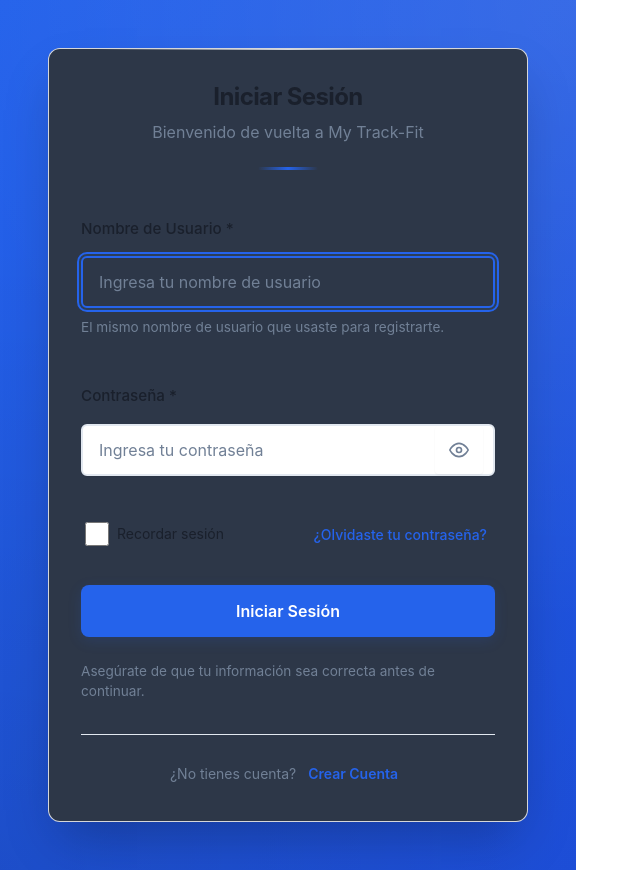
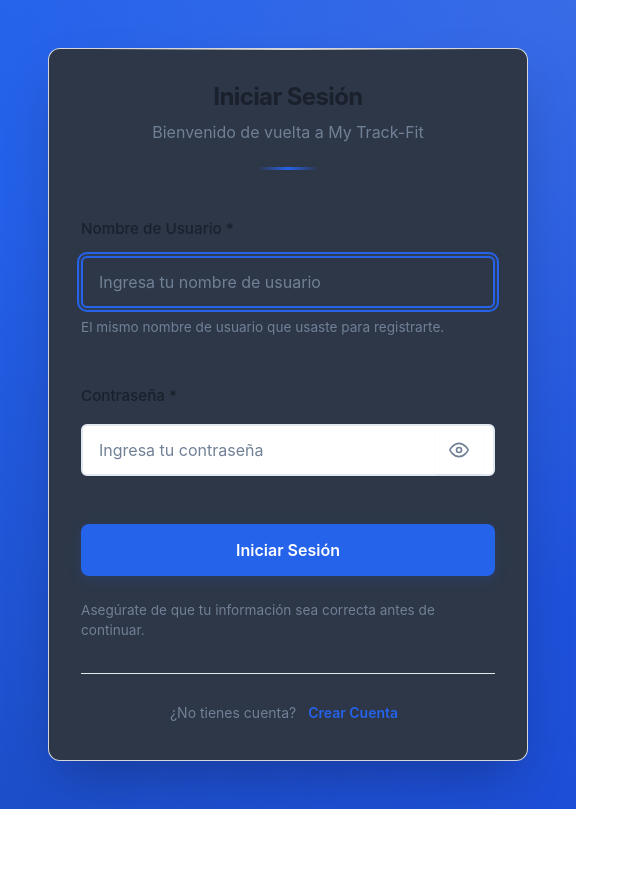
Before and after one commit to santivalverde4/My-Track-Fit-V.2, a React (Vite) app in the folder app/client/: page /login in a window 1280 px wide. Shown: the whole page, without its empty margins (0-640 px from the left). After the commit the page ends 809 px from the top, so only its background shows below. Built offline with nearby package versions, Linux system fonts and the light colour scheme; no server answers.

Commit message:
Remove 'Remember Me' option from login form
Eliminated the 'Remember Me' checkbox and related logic from the Login component. Improved error handling in both Login and SignUp components to display more specific backend error messages.

```diff
--- a/app/client/src/components/auth/Login.jsx
+++ b/app/client/src/components/auth/Login.jsx
@@ -13,15 +13,11 @@
   const [errors, setErrors] = useState({});
   const [isLoading, setIsLoading] = useState(false);
   const [showPassword, setShowPassword] = useState(false);
-  const [rememberMe, setRememberMe] = useState(false);
 
   // Manejo de cambios en inputs
   const handleChange = (e) => {
-    const { name, value, type, checked } = e.target;
+    const { name, value } = e.target;
 
-    if (type === 'checkbox') {
-      setRememberMe(checked);
-    } else {
     setFormData(prev => ({
       ...prev,
       [name]: value
@@ -33,7 +29,6 @@
         ...prev,
         [name]: ''
       }));
-      }
     }
   };
 
@@ -78,8 +73,7 @@
       // Preparar datos para el backend
       const loginData = {
         username: formData.username.trim(),
-        password: formData.password,
-        rememberMe: rememberMe
+        password: formData.password
       };
 
       // Llamar al servicio de login
@@ -97,11 +91,14 @@
     } catch (error) {
       console.error('Error en el login:', error);
 
-      // Manejar diferentes tipos de errores
+      // Manejar diferentes tipos de errores con mensajes específicos
       if (error.code === 'NETWORK_ERROR') {
         setErrors({
           submit: 'Error de conexión. Verifica que el servidor esté funcionando.'
         });
+      } else if (error.error) {
+        // Error específico del backend
+        setErrors({ submit: error.error });
       } else if (error.status === 401) {
         setErrors({
           submit: 'Usuario o contraseña incorrectos. Verifica tus credenciales.'
@@ -241,36 +238,6 @@
             )}
           </div>
 
-          {/* Opciones adicionales */}
-          <div className="form-options">
-            {/* Recordar sesión */}
-            <div className="checkbox-group">
-              <input
-                type="checkbox"
-                id="rememberMe"
-                name="rememberMe"
-                checked={rememberMe}
-                onChange={handleChange}
-                className="form-checkbox"
-              />
-              <label
-                htmlFor="rememberMe"
-                className="checkbox-label"
-              >
-                Recordar sesión
-              </label>
-            </div>
-
-            {/* Olvidé mi contraseña */}
-            <Link
-              to="/forgot-password"
-              className="forgot-password-link"
-              aria-label="Recuperar contraseña olvidada"
-            >
-              ¿Olvidaste tu contraseña?
-            </Link>
-          </div>
-
           {/* Botón de envío */}
           <button
             type="submit"
--- a/app/client/src/components/auth/SignUp.jsx
+++ b/app/client/src/components/auth/SignUp.jsx
@@ -112,15 +112,19 @@
     } catch (error) {
       console.error('Error en el registro:', error);
 
-      // Manejar diferentes tipos de errores
+      // Manejar diferentes tipos de errores con mensajes específicos
       if (error.code === 'NETWORK_ERROR') {
         setErrors({
           submit: 'Error de conexión. Verifica que el servidor esté funcionando.'
         });
+      } else if (error.error) {
+        // Error específico del backend (ej: "El usuario ya existe", "El email ya está registrado")
+        setErrors({ submit: error.error });
       } else if (error.message) {
+        // Error con mensaje general
         setErrors({ submit: error.message });
       } else if (error.errors) {
-        // Errores de validación del backend
+        // Errores de validación múltiples del backend
         setErrors(error.errors);
       } else {
         setErrors({
```
Lines whose indentation alone changed are shown as unchanged.
